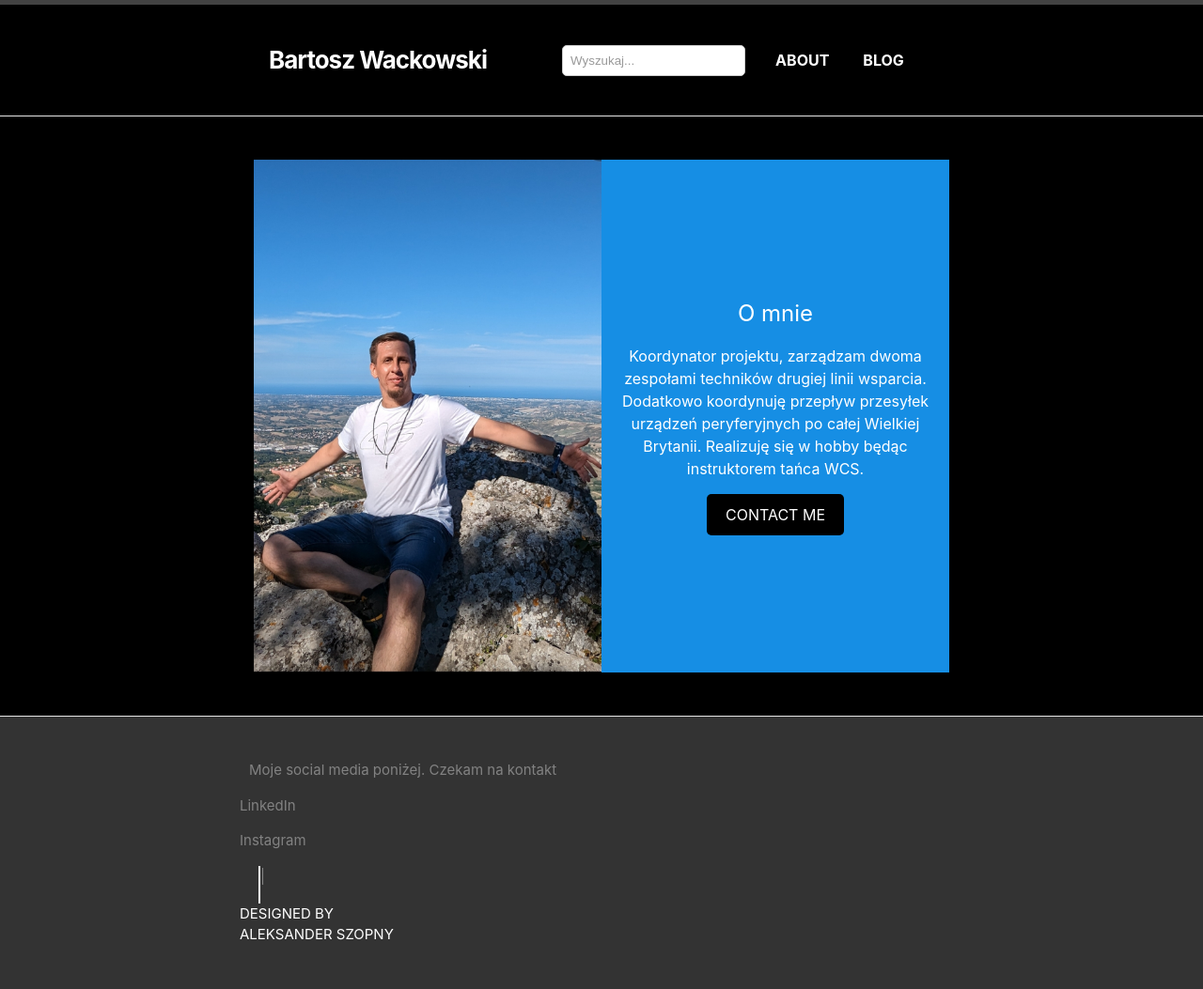
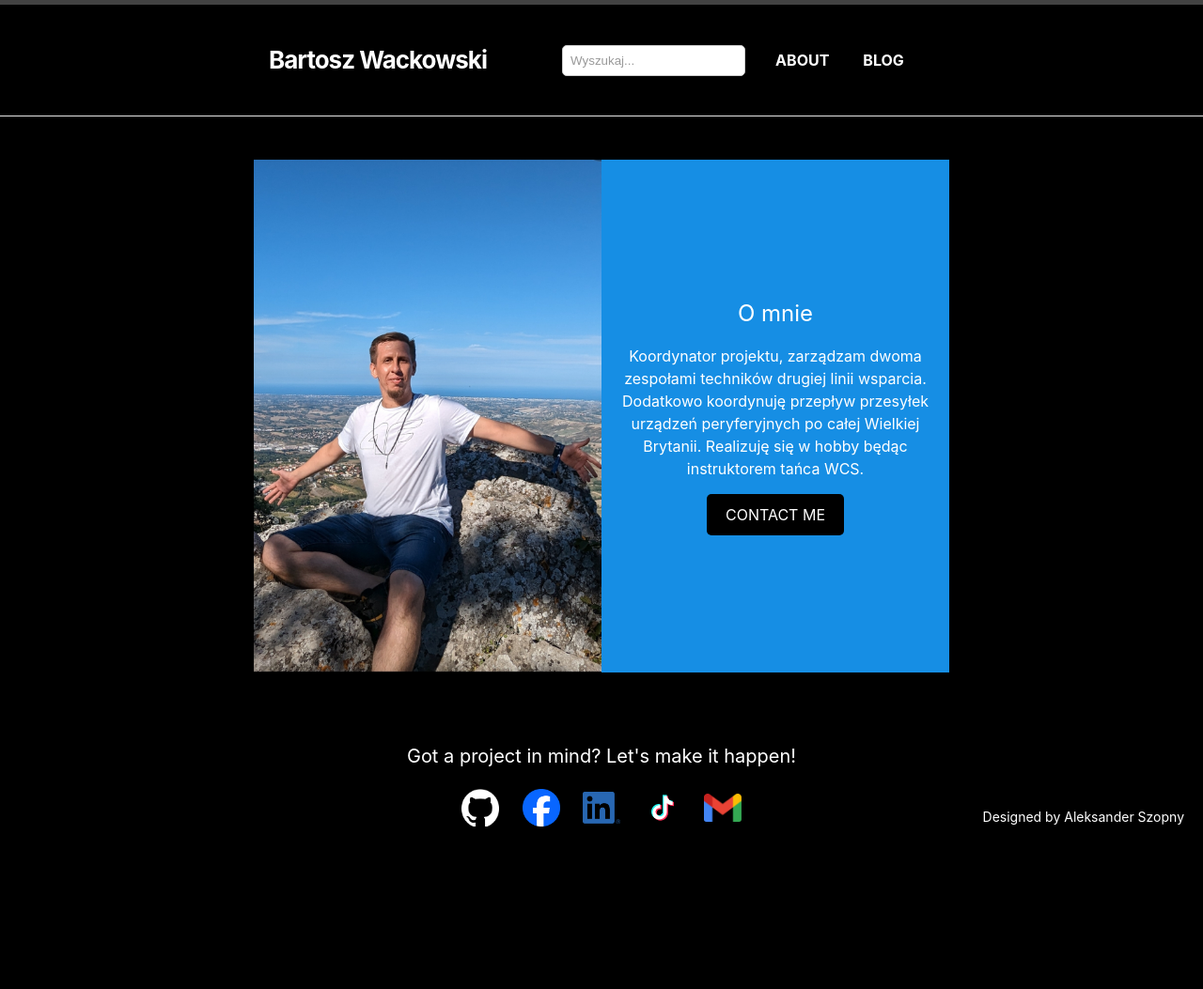
Before and after one commit to Wackowski/Wackowski.github.io, a Jekyll site: the page built from index.markdown, in a window 1280 px wide. Shown: the whole page at 94% size. Built offline with Jekyll 4.4.1, drawn with Linux system fonts in a browser that asks for light colours; nearby versions of some CDN libraries; after the commit the page ends 900 px from its top, so only the background shows below that.

Commit message:
Gotowy footer

```diff
--- a/_includes/footer.html
+++ b/_includes/footer.html
@@ -1,3 +1,5 @@
+<!--
+
 <footer class="site-footer h-card">
   <data class="u-url" href="{{ "/" | relative_url }}"></data>
 
@@ -5,6 +7,7 @@
 
     <div class="footer-col-wrapper">
 <!--color do poprawy-->
+<!--
       <div class="footer-center">
         <p>Moje social media poniżej. Czekam na kontakt</p>
       </div>
@@ -33,3 +36,23 @@
   </div>
 
 </footer>
+-->
+<!---->
+<footer style="background-color: black; color: white; padding: 20px; text-align: center;">
+  <data class="u-url" href="{{ "/" | relative_url }}"></data>
+    <div class="footer-content">
+        <p class="catchy-slogan">Got a project in mind? Let's make it happen!</p>
+        <div class="social-media-icons">
+            <!-- Przykłady ikon mediów społecznościowych -->
+            <a href="https://github.com/Wackowski" target="_blank"><img src="assets/images/github-mark-white.png" alt="Github"></a>
+            <a href="https://www.facebook.com/bartosz.wackowski" target="_blank"><img src="assets/images/Facebook_Logo_Primary.png" alt="Facebook"></a>
+            <a href="https://www.linkedin.com/in/bartosz-wackowski-542930125/" target="_blank"><img src="assets/images/LI-In-Bug.png" alt="LinkedIn"></a>
+            <a href="https://www.linkedin.com/in/bartosz-wackowski-542930125/" target="_blank"><img src="assets/images/TikTok_Icon_Black_Square.png" alt="Tiktok"></a>
+            <a href="mailto:bartosz.wackowski0@gmail.com" target="_blank"><img src="assets/images/Gmail_Logo_256px.png" alt="Napisz do mnie e-mail"></a>
+            <!-- Dodaj więcej ikon według potrzeb -->
+        </div>
+        <div class="designer-signature">
+            <a href="TWÓJ_LINK_DO_PORTFOLIO" target="_blank" style="color: white; text-decoration: none;">Designed by Aleksander Szopny</a>
+        </div>
+    </div>
+</footer>
--- a/_sass/minima/_base.scss
+++ b/_sass/minima/_base.scss
@@ -514,3 +514,31 @@ table {
 .social-media-list a .icon {
   margin-right: 5px;
 }
+
+.footer-content {
+  max-width: 500px;
+  margin: 0 auto;
+  text-align: center;
+}
+
+.social-media-icons a img {
+  width: 40px; /* Dostosuj rozmiar ikon do swoich potrzeb */
+  margin: 0 10px; /* Dystans między ikonami */
+  transition: transform 0.3s ease; /* Animacja dla ikon */
+}
+
+.social-media-icons a:hover img {
+  transform: scale(1.1); /* Efekt powiększenia przy najechaniu */
+}
+
+.catchy-slogan {
+  font-size: 20px; /* Dostosuj do swoich potrzeb */
+  margin-bottom: 20px;
+}
+
+.designer-signature {
+  position: absolute;
+  right: 20px;
+  bottom: 20px;
+  font-size: 14px;
+}
```
Also changed, not shown: assets/images/Facebook_Logo_Primary.png (added), assets/images/Gmail_Logo_256px.png (added), assets/images/LI-In-Bug.png (added), assets/images/TikTok_Icon_Black_Square.png (added), assets/images/github-mark-white.png (added).
